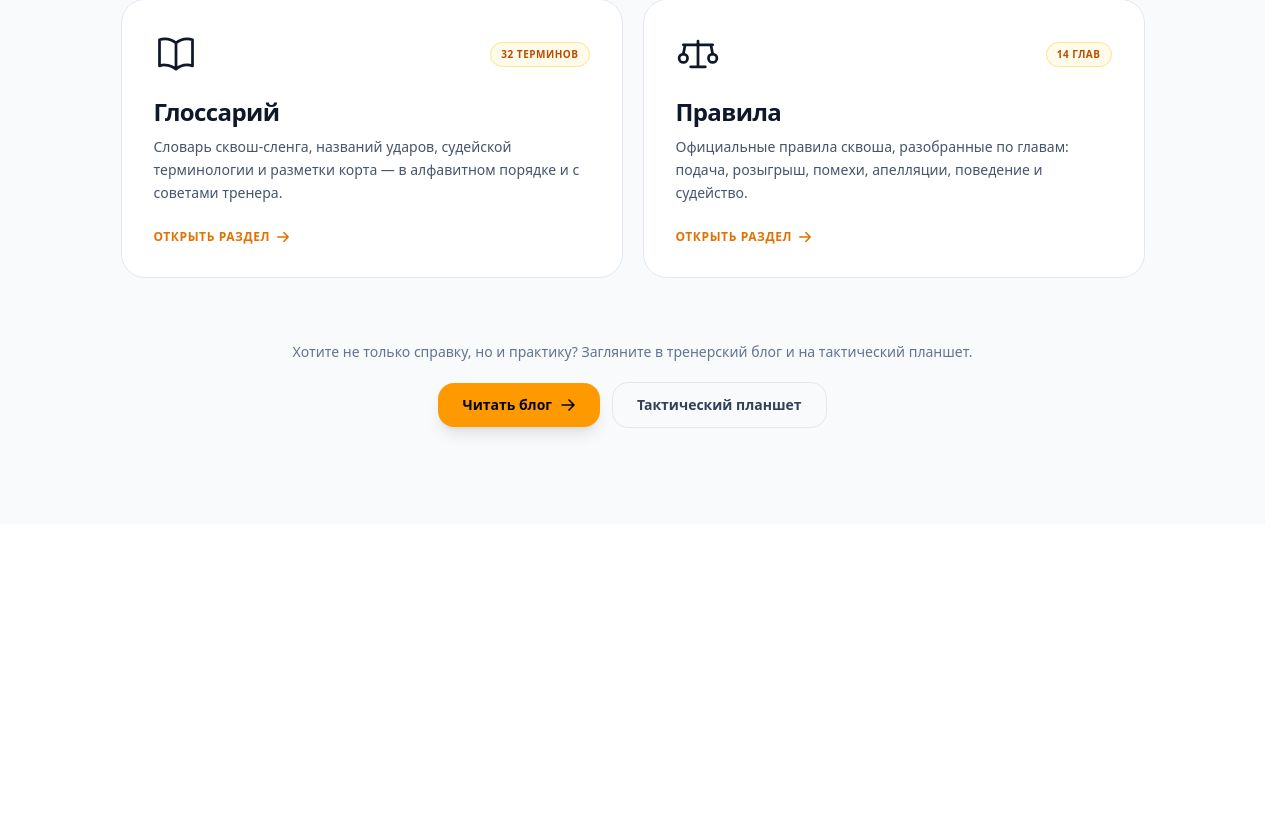
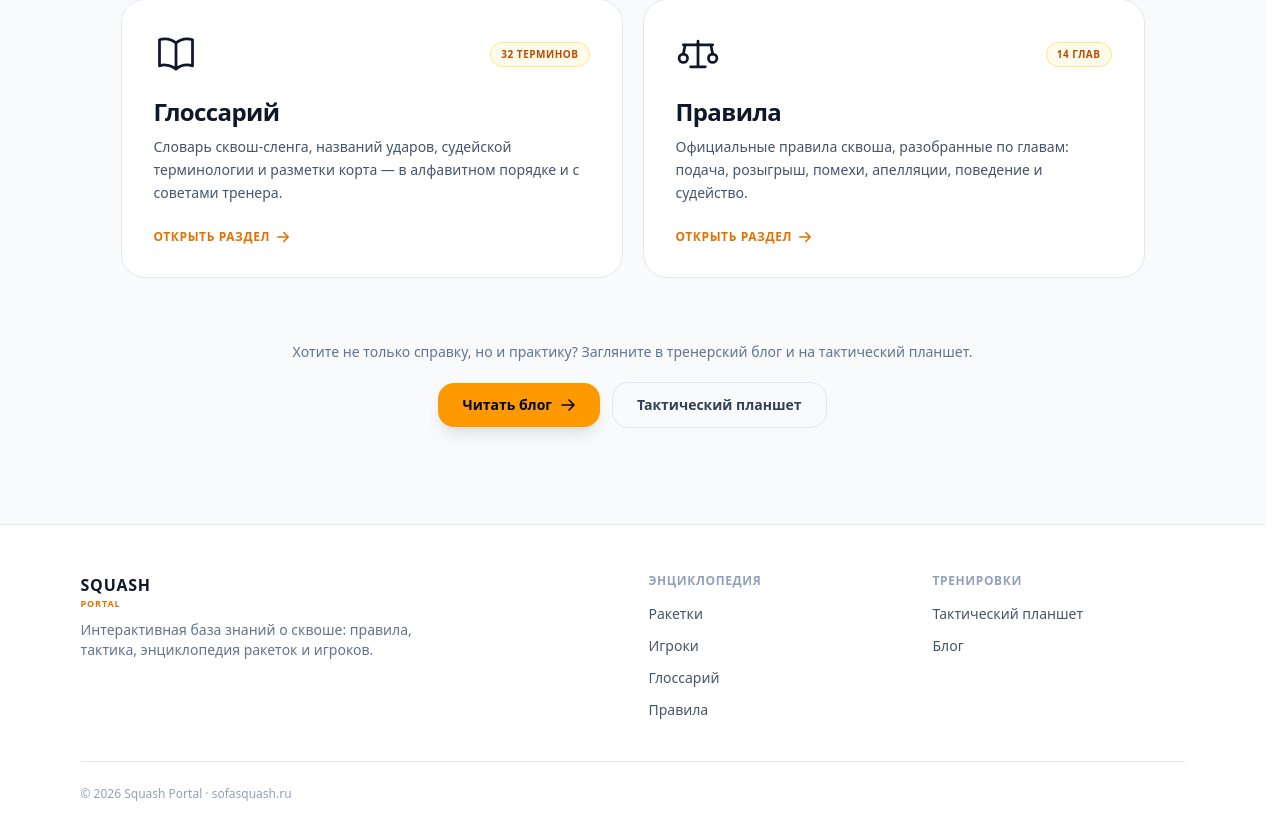
Before and after one commit to artem-ca/sofasquash, a Next.js app: page /encyclopedia in a window 1280 px wide. Shown: the part 836-1676 px from the top of the page. Before the commit the page ends 1360 px from the top, so only its background shows below. Built offline with nearby package versions, Linux system fonts and the light colour scheme; no server answers.

Commit message:
feat: add site footer
Navigation-only chrome (navbar) left no way to reach section links
or a copyright line at the bottom of long pages.

```diff
--- a/app/layout.js
+++ b/app/layout.js
@@ -1,5 +1,6 @@
 import { ThemeProvider } from '@/components/ThemeContext'
 import Navbar from '@/components/Navbar'
+import Footer from '@/components/Footer'
 import ServiceWorkerRegister from '@/components/ServiceWorkerRegister'
 import { SITE_URL, DEFAULT_OG_IMAGE } from '@/constants/site'
 import './globals.css'
@@ -91,6 +92,7 @@ export default function RootLayout({ children }) {
           <Navbar />
           <ServiceWorkerRegister />
           <main>{children}</main>
+          <Footer />
         </ThemeProvider>
       </body>
     </html>
--- /dev/null
+++ b/components/Footer.js
@@ -0,0 +1,70 @@
+import Link from 'next/link'
+
+const columns = [
+  {
+    title: 'Энциклопедия',
+    links: [
+      { href: '/racquets', label: 'Ракетки' },
+      { href: '/players', label: 'Игроки' },
+      { href: '/glossary', label: 'Глоссарий' },
+      { href: '/rules', label: 'Правила' },
+    ],
+  },
+  {
+    title: 'Тренировки',
+    links: [
+      { href: '/tactics', label: 'Тактический планшет' },
+      { href: '/blog', label: 'Блог' },
+    ],
+  },
+]
+
+export default function Footer() {
+  const year = new Date().getFullYear()
+
+  return (
+    <footer className='border-t bg-white dark:bg-neutral-950 border-slate-200 dark:border-neutral-900 text-slate-900 dark:text-slate-100'>
+      <div className='max-w-6xl mx-auto px-6 py-12'>
+        <div className='grid grid-cols-2 sm:grid-cols-4 gap-8'>
+          <div className='col-span-2 sm:col-span-2'>
+            <Link href='/' className='flex flex-col leading-none select-none w-fit'>
+              <span className='font-extrabold text-base tracking-wider'>
+                SQUASH
+              </span>
+              <span className='text-[9px] text-amber-600 dark:text-amber-500 font-bold uppercase tracking-widest mt-0.5'>
+                portal
+              </span>
+            </Link>
+            <p className='mt-3 text-sm text-slate-500 dark:text-slate-400 max-w-sm'>
+              Интерактивная база знаний о сквоше: правила, тактика, энциклопедия ракеток и игроков.
+            </p>
+          </div>
+
+          {columns.map((column) => (
+            <nav key={column.title}>
+              <div className='text-xs font-bold uppercase tracking-wider text-slate-400 dark:text-slate-500 mb-3'>
+                {column.title}
+              </div>
+              <ul className='flex flex-col gap-2'>
+                {column.links.map((link) => (
+                  <li key={link.href}>
+                    <Link
+                      href={link.href}
+                      className='text-sm text-slate-600 dark:text-slate-400 hover:text-amber-600 dark:hover:text-amber-400 transition-colors'
+                    >
+                      {link.label}
+                    </Link>
+                  </li>
+                ))}
+              </ul>
+            </nav>
+          ))}
+        </div>
+
+        <div className='mt-10 pt-6 border-t border-slate-200 dark:border-neutral-900 text-xs text-slate-400 dark:text-slate-500'>
+          © {year} Squash Portal · sofasquash.ru
+        </div>
+      </div>
+    </footer>
+  )
+}
```
